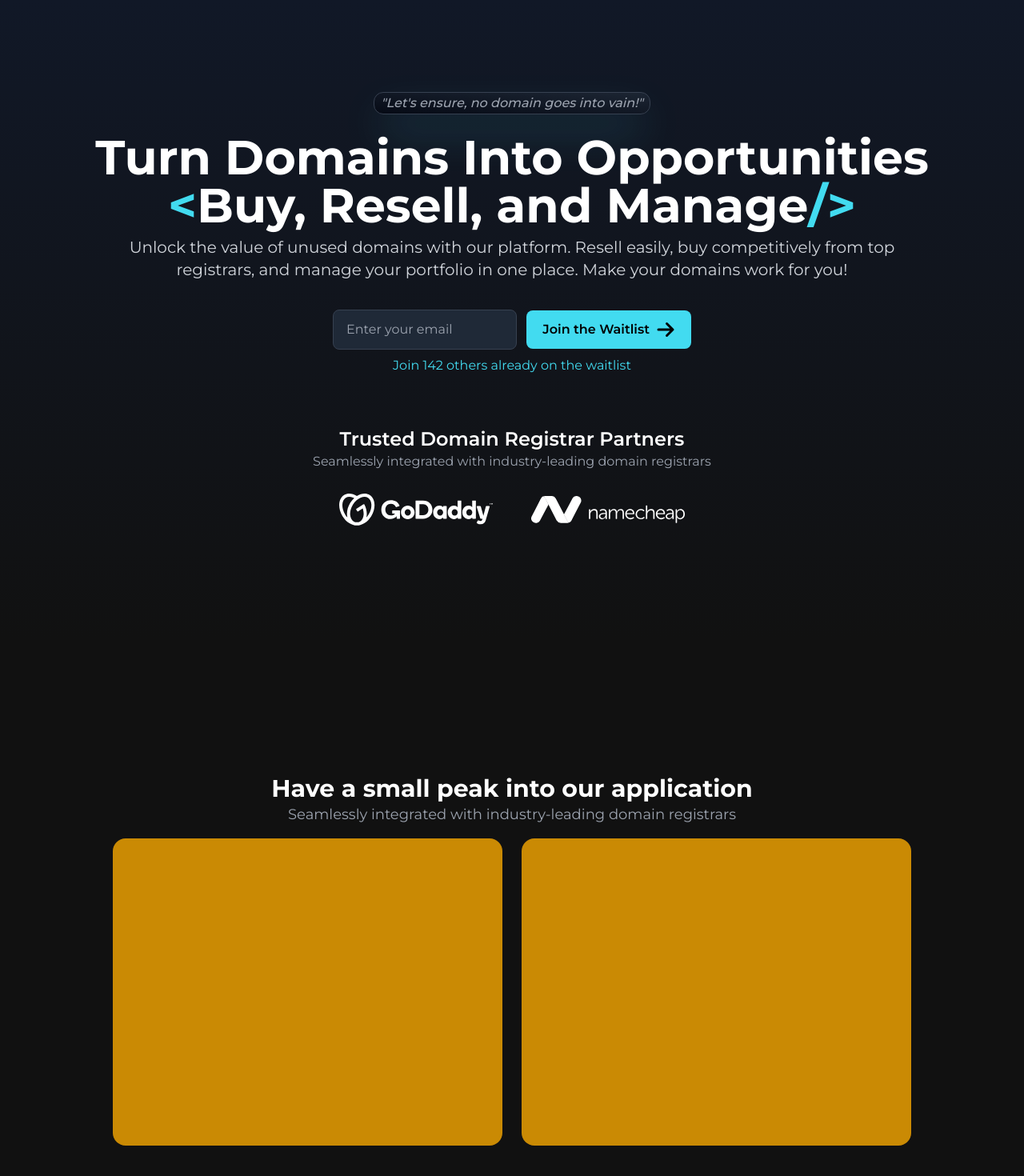
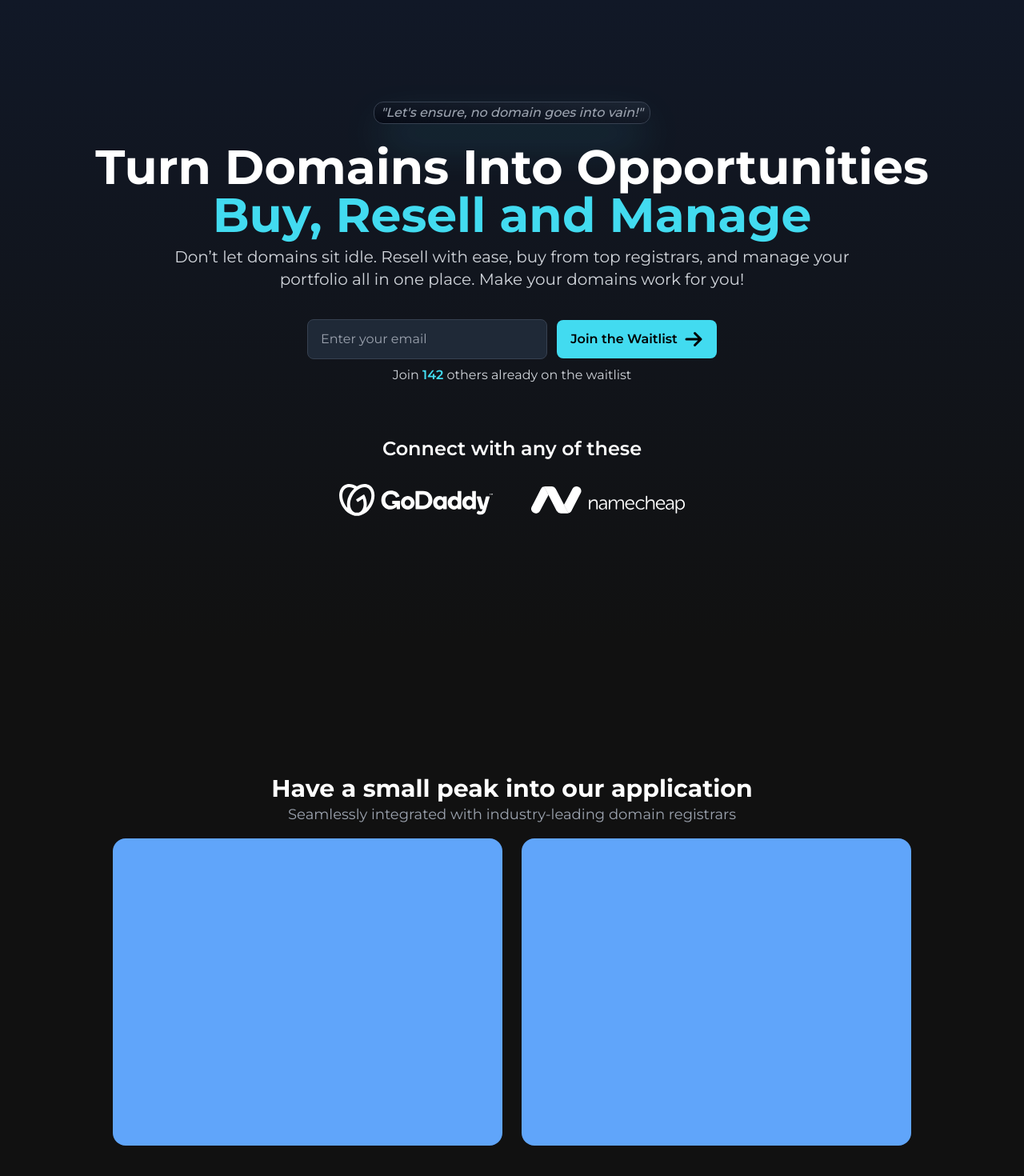
Before and after one commit to yaswanthsaivendra/nameTradeWaitlist, a Next.js app: page / in a window 1280 px wide. Shown: the top 1470 px of the page at 80% size. Built offline with nearby package versions, Linux system fonts and the light colour scheme.

Commit message:
feat: changed faq and footer css

```diff
--- a/app/sections/Faqs.tsx
+++ b/app/sections/Faqs.tsx
@@ -31,8 +31,8 @@ const Faqs = () => {
   return (
     <section className="bg-gray-900 py-20">
       <div className="container mx-auto px-4">
-        <div className="mb-16 text-center">
-          <h2 className="mb-4 text-3xl font-bold text-white">
+        <div className="mb-6 text-center">
+          <h2 className="text-xl font-bold text-white md:text-3xl">
             Frequently Asked Questions
           </h2>
           <p className="mx-auto max-w-2xl text-lg text-gray-400">
@@ -44,7 +44,7 @@ const Faqs = () => {
           {faqs.map((faq, index) => (
             <div key={index} className="relative">
               <button
-                className={`h-full w-full rounded-xl border border-gray-700 bg-gray-800/50 p-8 text-left transition-all duration-300 hover:bg-gray-800 ${
+                className={`h-full w-full rounded-xl border border-gray-700 bg-gray-800/50 px-6 py-3 text-left transition-all duration-300 hover:bg-gray-800 md:px-8 md:py-4 ${
                   openIndex === index ? "border-blue-500" : ""
                 }`}
                 onClick={() => setOpenIndex(openIndex === index ? null : index)}
@@ -58,7 +58,7 @@ const Faqs = () => {
                     />
                   </div>
                   <div>
-                    <h3 className="mb-2 text-xl font-semibold text-white">
+                    <h3 className="mb-2 text-lg font-semibold text-white md:text-xl">
                       {faq.question}
                     </h3>
                     <div
--- a/app/sections/Features.tsx
+++ b/app/sections/Features.tsx
@@ -58,7 +58,7 @@ const Features = () => {
     <section className="min-h-screen bg-gradient-to-b from-[#111111] to-gray-900 py-12">
       <div className="container mx-auto px-4">
         <div className="mb-10 text-center">
-          <h2 className="mb-2 text-2xl font-bold text-white">
+          <h2 className="mb-2 text-3xl font-bold text-white">
             Powerful Features for Domain Traders
           </h2>
           <p className="mx-auto max-w-2xl text-base text-gray-400">
--- a/app/sections/Footer.tsx
+++ b/app/sections/Footer.tsx
@@ -1,31 +1,51 @@
-import { BiEnvelope } from "react-icons/bi";
-
 const Footer = () => {
   return (
-    <footer className="bg-gradient-to-b from-gray-800 to-gray-900 text-gray-300">
-      <div className="max-w-7xl mx-auto px-4 sm:px-6 lg:px-8 py-12">
-        <div className="flex flex-row items-center justify-between">
+    <footer className="bg-gradient-to-b from-gray-900 to-[#111111] text-gray-300">
+      <div className="mx-auto max-w-7xl px-4 py-12 sm:px-6 lg:px-8">
+        <div className="flex flex-col items-start justify-between gap-y-4 px-6 md:flex-row md:items-center">
+          {/* COMPANY INFO */}
+          <div className="text-2xl font-bold">
+            <img src="/goDaddy.svg" alt="Logo" className="w-32" />
+            DomSell
+          </div>
+          <div className="flex flex-col items-start">
             {/* Contact Info */}
-          <div className="text-center">
-            <h3 className="text-white text-lg font-semibold mb-2">Contact</h3>
-            <p className="flex items-center justify-center text-gray-400">
-              <BiEnvelope className="mr-2" /> info@example.com
-            </p>
-          </div>
-
-          {/* Copyright */}
-          <div className="text-center">
-            <p className="text-gray-400">
-              © {new Date().getFullYear()} DomSell. All rights reserved.
+            <div className="flex flex-row items-center justify-center text-center">
+              <h3 className="text-lg text-gray-400">Contact:</h3>
+              <p className="ml-2 flex items-center justify-center font-normal text-white">
+                info@example.com
               </p>
             </div>
 
             {/* Credits */}
             <div className="text-center">
               <p className="text-gray-400">
-              Made with ❤️ by <a href="https://x.com/Yash0x01" target="_blank" className="hover:text-white underline">yash</a> & <a href="https://x.com/dev_nilanxhal" target="_blank" className="hover:text-white underline">nilanchal</a>
+                Made with ❤️ by{" "}
+                <a
+                  href="https://x.com/Yash0x01"
+                  target="_blank"
+                  className="font-normal text-white underline"
+                >
+                  yash
+                </a>{" "}
+                &{" "}
+                <a
+                  href="https://x.com/dev_nilanxhal"
+                  target="_blank"
+                  className="font-normal text-white underline"
+                >
+                  nilanchal
+                </a>
               </p>
             </div>
+          </div>{" "}
+        </div>
+
+        {/* Copyright */}
+        <div className="mt-6 text-center">
+          <p className="text-gray-400">
+            © {new Date().getFullYear()} DomSell. All rights reserved.
+          </p>
         </div>
       </div>
     </footer>
--- a/app/sections/Hero.tsx
+++ b/app/sections/Hero.tsx
@@ -36,21 +36,22 @@ const Hero = () => {
 
             {/* HERO HEADING */}
             <h1 className="mx-auto py-2 text-3xl font-bold leading-tight md:text-6xl">
-              Turn Domains Into Opportunities <br />{" "}
-              <span className="text-primary">&lt;</span>Buy, Resell, and Manage
-              <span className="text-primary">/&gt;</span>
+              Turn Domains Into Opportunities
+              {/* <span className="text-primary">&lt;</span>Buy, Resell, and Manage
+              <span className="text-primary">/&gt;</span> */}
+              <span className="text-primary"> Buy, Resell and Manage</span>
             </h1>
 
             {/* HERO SUB-HEADING */}
-            <p className="text-md mx-auto max-w-5xl text-gray-300 md:text-xl">
-              Unlock the value of unused domains with our platform. Resell
-              easily, buy competitively from top registrars, and manage your
-              portfolio in one place. Make your domains work for you!
+            <p className="text-md mx-auto max-w-4xl text-gray-300 md:text-xl">
+              Don’t let domains sit idle. Resell with ease, buy from top
+              registrars, and manage your portfolio all in one place. Make your
+              domains work for you!
             </p>
           </div>
 
           {/* HERO WAITLIST FORM */}
-          <form onSubmit={handleSubmit} className="mx-auto max-w-md py-6">
+          <form onSubmit={handleSubmit} className="mx-auto max-w-lg py-6">
             <div className="flex flex-col items-center justify-center gap-3 sm:flex-row">
               <input
                 type="email"
@@ -62,7 +63,7 @@ const Hero = () => {
               />
               <button
                 type="submit"
-                className="flow-row flex items-center gap-x-2 rounded-lg bg-primary px-5 py-3 font-semibold text-black transition-colors duration-200 hover:bg-primary/80"
+                className="flow-row flex w-full items-center justify-center gap-x-2 rounded-lg bg-primary p-3 font-semibold text-black transition-colors duration-200 hover:bg-primary/80 md:w-[200px]"
               >
                 Join the Waitlist
                 <svg
@@ -81,9 +82,12 @@ const Hero = () => {
                 </svg>
               </button>
             </div>
-            <p className="text-md pt-2 font-normal text-primary">
-              Join {waitlistCount.toLocaleString()} others already on the
-              waitlist
+            <p className="text-md pt-2 font-normal text-gray-300">
+              Join{" "}
+              <span className="font-semibold text-primary">
+                {waitlistCount.toLocaleString()}
+              </span>{" "}
+              others already on the waitlist
             </p>
           </form>
         </div>
--- a/app/sections/ImageTile.tsx
+++ b/app/sections/ImageTile.tsx
@@ -11,8 +11,8 @@ const ImageTile = () => {
           Seamlessly integrated with industry-leading domain registrars
         </p>
         <div className="mx-auto flex w-full flex-col justify-between gap-6 pt-4 md:w-[80%] md:flex-row">
-          <div className="h-96 w-full rounded-2xl bg-yellow-600 md:w-[49%]"></div>
-          <div className="h-96 w-full rounded-2xl bg-yellow-600 md:w-[49%]"></div>
+          <div className="h-96 w-full rounded-2xl bg-blue-400 md:w-[49%]"></div>
+          <div className="h-96 w-full rounded-2xl bg-blue-400 md:w-[49%]"></div>
         </div>
       </div>
     </section>
--- a/app/sections/RegistrarPartners.tsx
+++ b/app/sections/RegistrarPartners.tsx
@@ -17,12 +17,9 @@ const RegistrarPartners = () => {
   return (
     <section className="pt-10">
       <div className="container mx-auto px-4">
-        <h2 className="text-center text-2xl font-semibold text-white">
-          Trusted Domain Registrar Partners
+        <h2 className="text-center text-xl font-semibold text-white md:text-2xl">
+          Connect with any of these
         </h2>
-        <p className="text-center text-gray-400">
-          Seamlessly integrated with industry-leading domain registrars
-        </p>
         <div className="flex flex-wrap items-center justify-center gap-x-12">
           {registrars.map((registrar) => (
             <div
```
Lines whose indentation alone changed are shown as unchanged.
